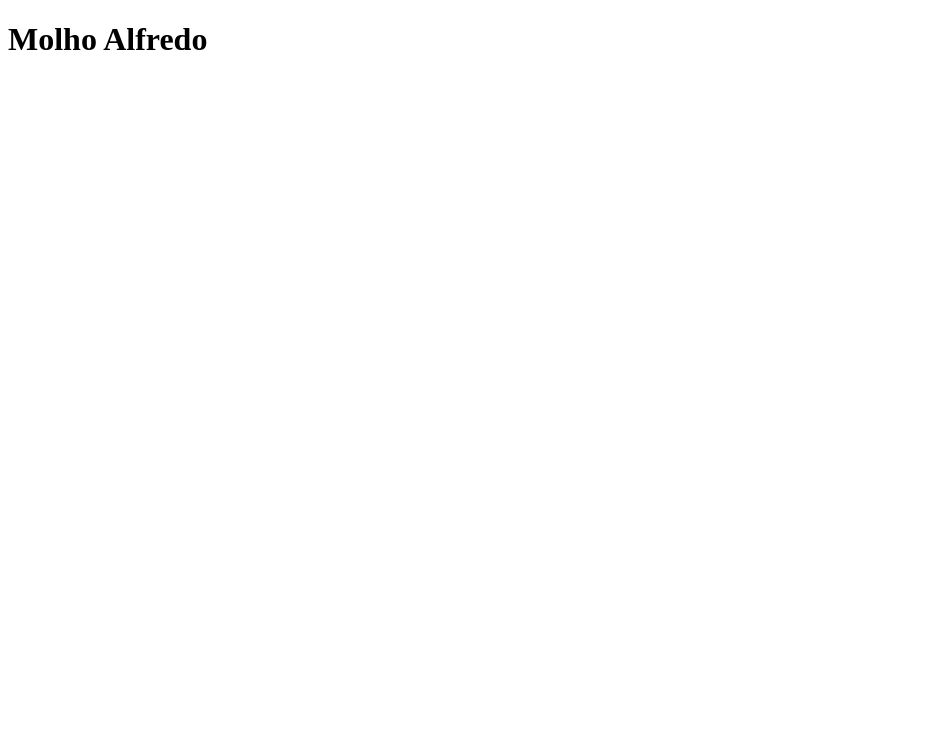
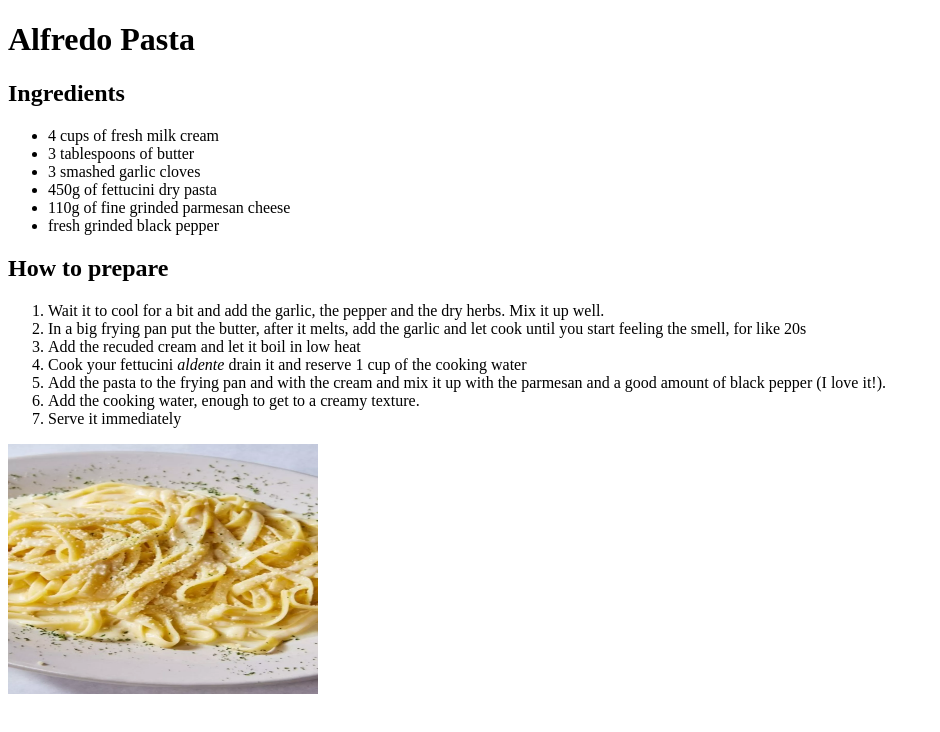
Before and after one commit to magaleo15/odin-recipes, a plain HTML site: page recipes/molho-alfredo.html in a window 1280 px wide. Shown: the whole page, without its empty margins (0-940 px from the left). Drawn offline with Linux system fonts and the light colour scheme.

Commit message:
add 3 new recipes with the proper images

```diff
--- a/recipes/molho-alfredo.html
+++ b/recipes/molho-alfredo.html
@@ -3,9 +3,30 @@
 <head>
     <meta charset="UTF-8">
     <meta name="viewport" content="width=device-width, initial-scale=1.0">
-    <title>Molho Alfredo</title>
+    <title>Alfredo Pasta</title>
 </head>
 <body>
-    <h1>Molho Alfredo</h1>
+    <h1>Alfredo Pasta</h1>
+    <h2>Ingredients</h2>
+    <ul>
+        <li>4 cups of fresh milk cream</li>
+        <li>3 tablespoons of butter</li>
+        <li>3 smashed garlic cloves</li>
+        <li>450g of fettucini dry pasta</li>
+        <li>110g of fine grinded parmesan cheese</li>
+        <li>fresh grinded black pepper</li>
+    </ul>
+    <h2>How to prepare</h2>
+    <ol>
+        <li>Wait it to cool for a bit and add the garlic, the pepper and the dry herbs. Mix it up well.</li>
+        <li>In a big frying pan put the butter, after it melts, add the garlic and let cook until you start feeling the smell, for like 20s</li>
+        <li>Add the recuded cream and let it boil in low heat</li>
+        <li>Cook your fettucini <em>aldente</em> drain it and reserve 1 cup of the cooking water</li>
+        <li>Add the pasta to the frying pan and with the cream and mix it up with the parmesan and a good amount of black pepper (I love it!).</li>
+        <li>Add the cooking water, enough to get to a creamy texture.</li>
+        <li>Serve it immediately</li>
+
+    </ol>
+    <img src="../img/alfredo.jpg" alt="Alfredo Pasta" height="250" width="310">
 </body>
 </html>
```
Also changed, not shown: recipes/chimichurri-paola-carosella.html (+19 -0 lines), recipes/stake-au-poivre.html (+20 -0 lines), img/alfredo.jpg (added), img/chimichurri.jpg (added), img/stake-au-poivre.jpg (added).
